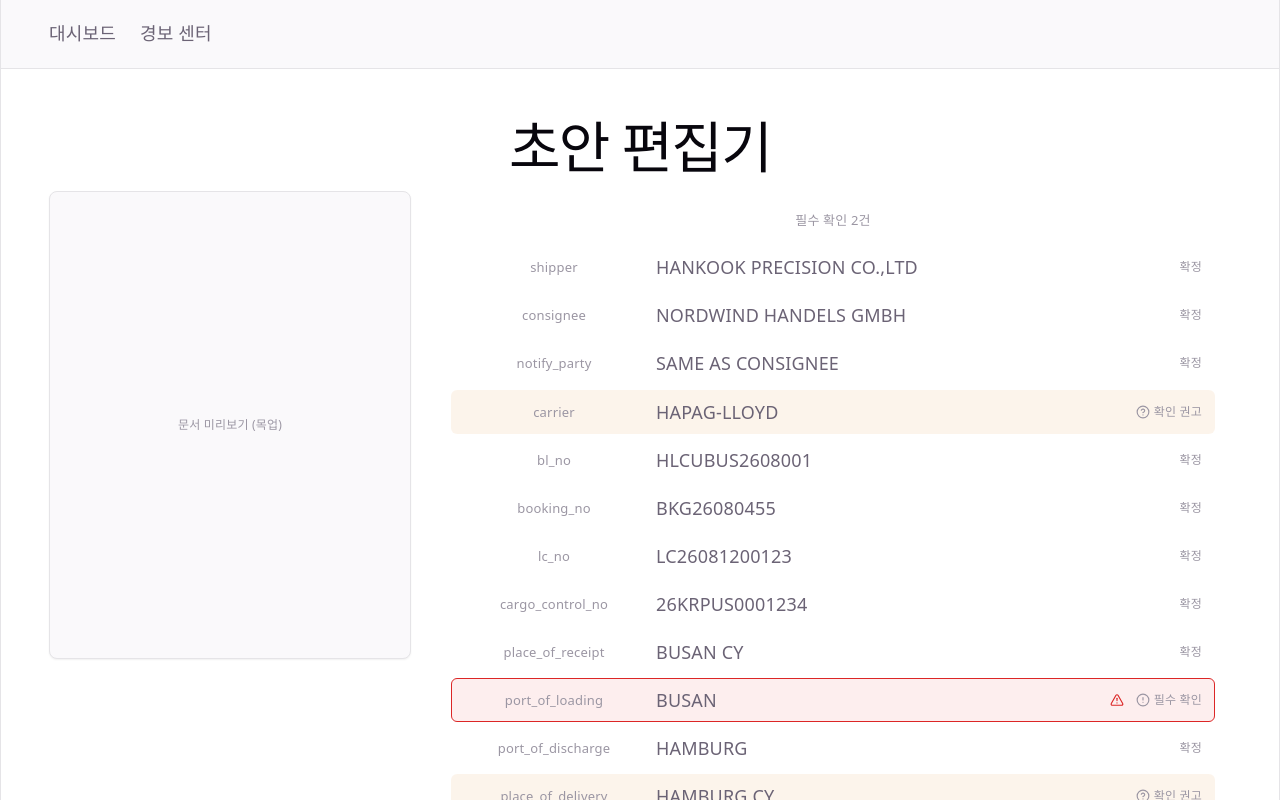
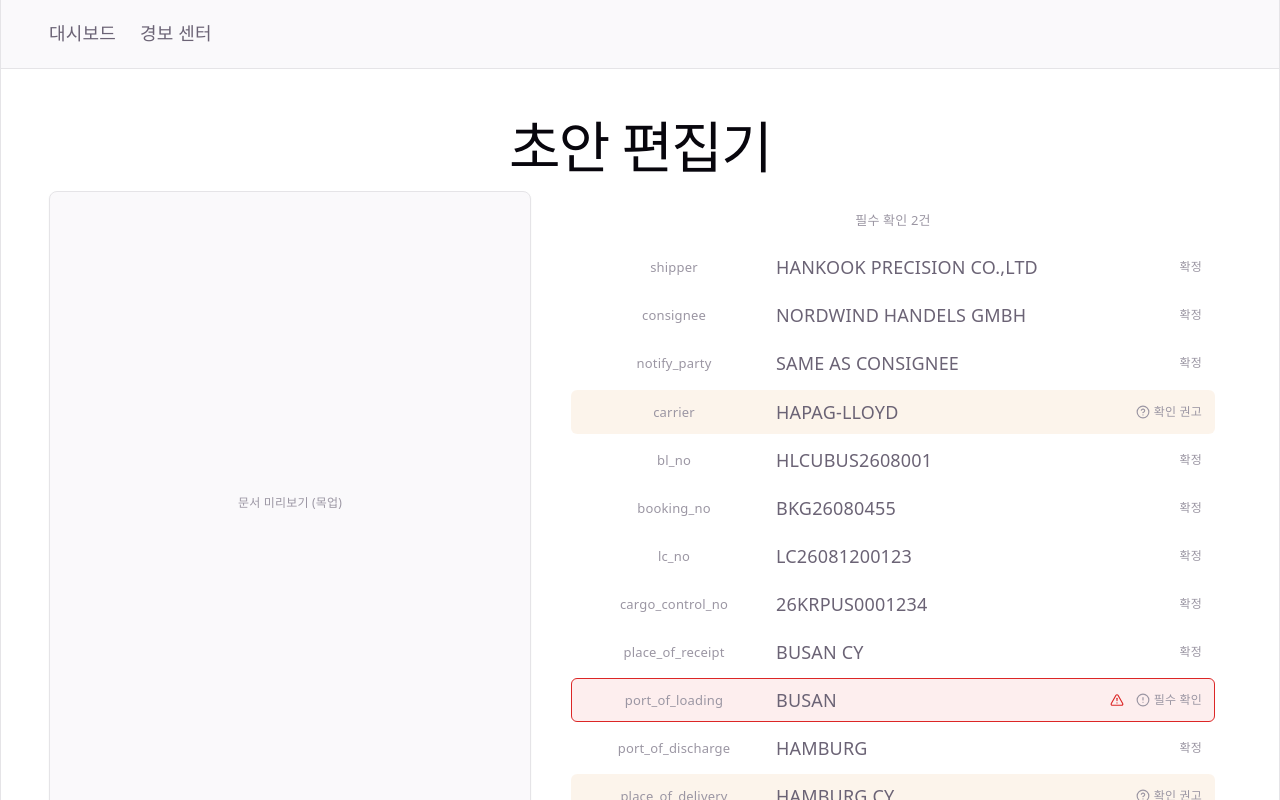
Before and after one commit to Khyojae/B-L-copilot, a React (Vite) app in the folder frontend/: page /shipments/SHP-2026-0812-001/draft in a window 1280 px wide. Shown: the top 800 px of the page. Built offline with nearby package versions, Linux system fonts and the light colour scheme.

Commit message:
Make DocumentViewer sticky and enlarge to 480px width

```diff
--- a/frontend/src/pages/S3Draft/DocumentViewer.tsx
+++ b/frontend/src/pages/S3Draft/DocumentViewer.tsx
@@ -6,12 +6,12 @@
   type DocumentDisplaySize,
 } from './documentGeometry';
 
-// 문서를 화면에 얼마나 크게 그릴지. 612:792 비율을 유지한 채 폭만 360px로 고정.
+// 문서를 화면에 얼마나 크게 그릴지. 612:792 비율을 유지한 채 폭만 480px로 고정.
 // 나중에 실제 PDF 뷰어로 바꿀 때도 이 크기를 그대로 두고, 안쪽 내용만 바꾸면 됩니다.
 const DISPLAY_SIZE: DocumentDisplaySize = {
-  width: 360,
+  width: 480,
   height: Math.round(
-    360 * (MOCK_DOCUMENT_ORIGINAL_SIZE.height / MOCK_DOCUMENT_ORIGINAL_SIZE.width),
+    480 * (MOCK_DOCUMENT_ORIGINAL_SIZE.height / MOCK_DOCUMENT_ORIGINAL_SIZE.width),
   ),
 };
 
@@ -52,7 +52,18 @@
   };
 
   return (
-    <div style={{ display: 'inline-flex', flexDirection: 'column', alignItems: 'flex-start', gap: 6 }}>
+    <div
+      style={{
+        display: 'inline-flex',
+        flexDirection: 'column',
+        alignItems: 'flex-start',
+        gap: 6,
+        // 오른쪽 필드 목록을 스크롤해도 문서 뷰어는 화면에 계속 보이도록 고정.
+        // NavBar가 sticky/fixed가 아니라 페이지 상단과 안 겹치므로 top은 여백값만 주면 됨.
+        position: 'sticky',
+        top: 'var(--space-5)',
+      }}
+    >
       {/* 실제 문서를 대신하는 회색 사각형 자리. 나중에 여기를 PDF 렌더링으로 교체 */}
       <div style={documentAreaStyle}>
         <span style={{ fontSize: 12, color: 'var(--text-muted)' }}>문서 미리보기 (목업)</span>
```
